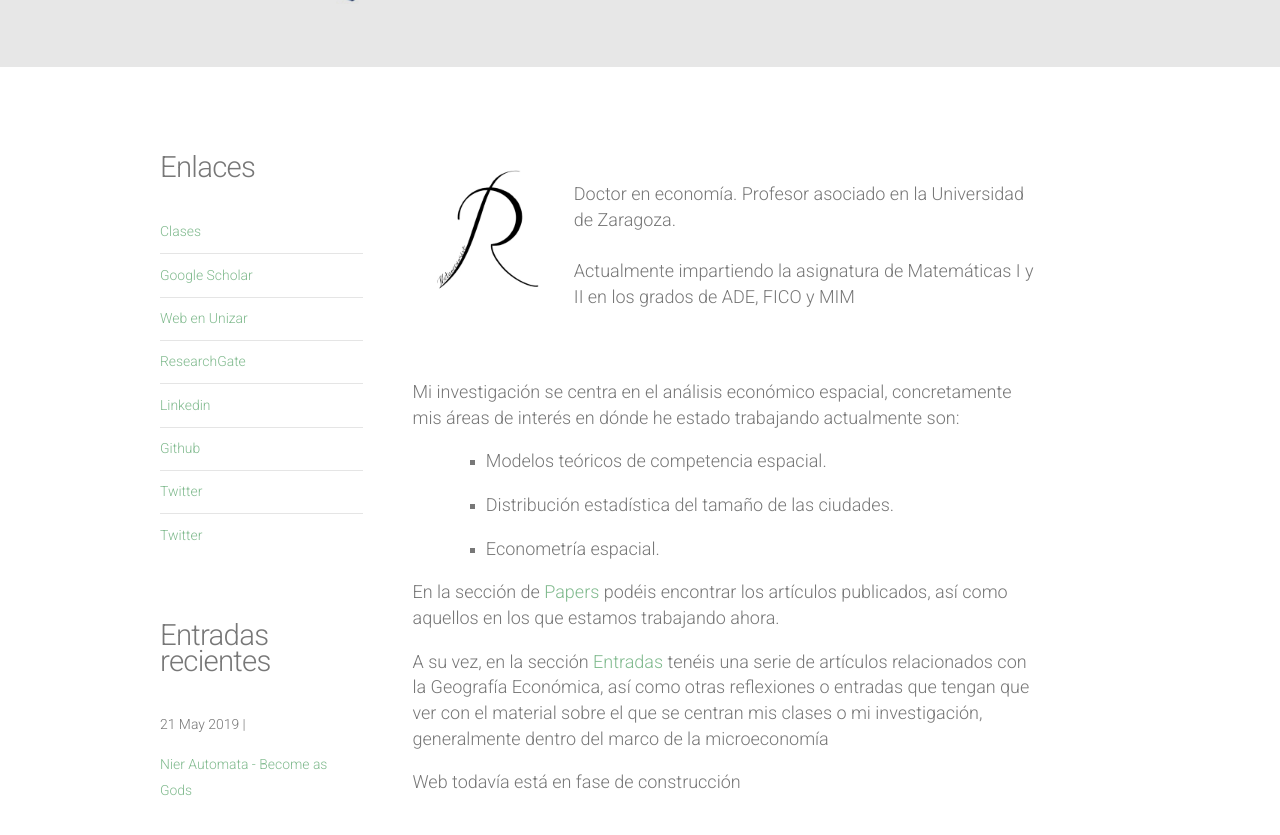
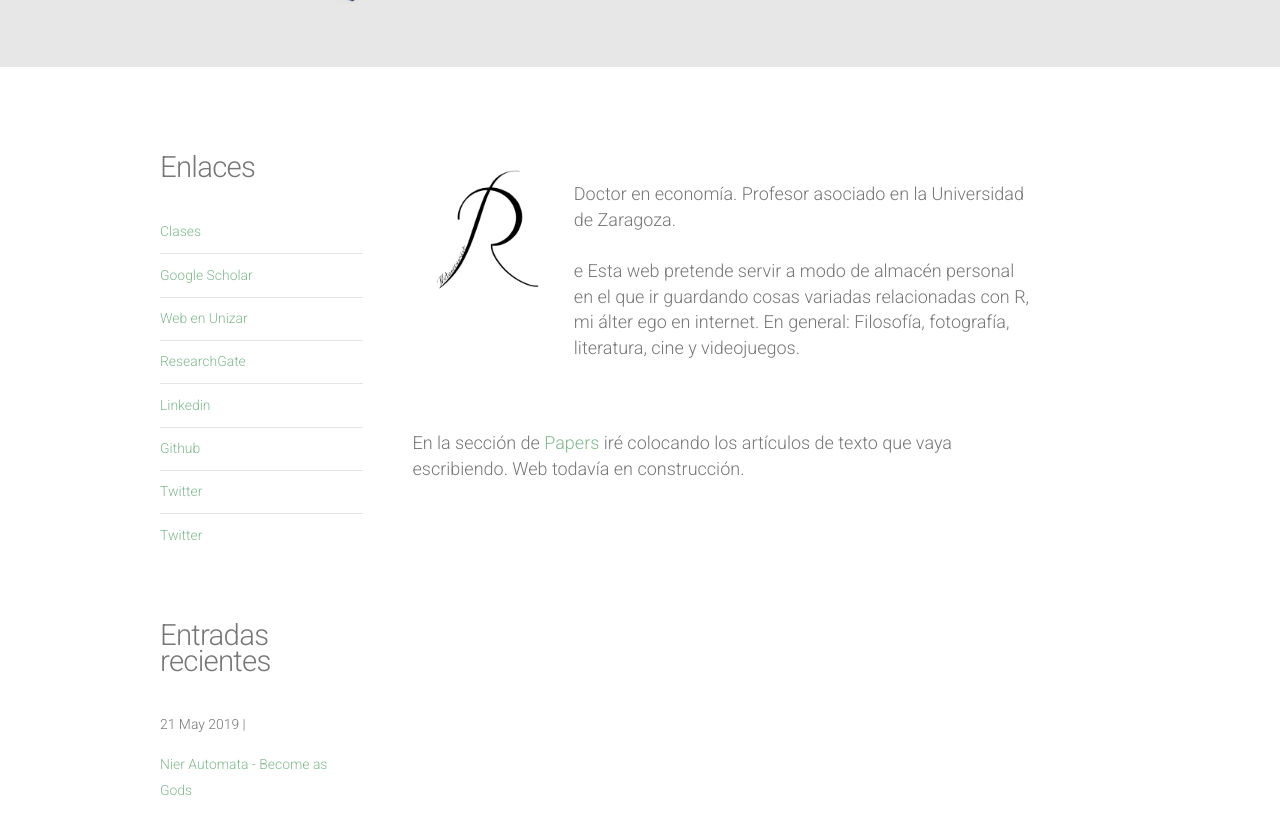
Before and after one commit to metarecursivo/metarecursivo.github.io, a Jekyll site: the page built from index.html, in a window 1280 px wide and 900 px high, scrolled down 226 px. Shown: the top 835 px of the window. Built offline with Jekyll 4.4.1, drawn with Linux system fonts in a browser that asks for light colours; nearby versions of some CDN libraries; the list of posts is cut into pages by our own code.

Commit message:
homepage

```diff
--- a/index.html
+++ b/index.html
@@ -16,24 +16,15 @@ layout: default
 					<ul>
 						<li style=margin-left:11em> <p style="font-size:18px"> Doctor en economía. Profesor asociado en la Universidad de Zaragoza.
 						<br>
-						<br>
-						Actualmente impartiendo la asignatura de Matemáticas I y II en los grados de ADE, FICO y MIM</p></li>
+						<br>e
+						Esta web pretende servir a modo de almacén personal en el que ir guardando cosas variadas relacionadas con R, mi álter ego en internet. En general: Filosofía, fotografía, literatura, cine y videojuegos. </p></li>
 					</ul>
 				</section>
 
 				<br>
 
-				<p align="left" style="font-size:18px">Mi investigación se centra en el análisis económico espacial, concretamente mis áreas de interés en dónde he estado trabajando actualmente son:</p>
-				<section align="left">
-					<ul>
-  					<li type="square" style=margin-left:5em><p style="font-size:18px">Modelos teóricos de competencia espacial.</p> </li>
-  					<li type="square" style=margin-left:5em><p style="font-size:18px">Distribución estadística del tamaño de las ciudades.</p></li>
-  					<li type="square" style=margin-left:5em><p style="font-size:18px">Econometría espacial.</p></li>
-					</ul>
-					<p align="left" style="font-size:18px">En la sección de <a href="/papers.html">Papers</a> podéis encontrar los artículos publicados, así como aquellos en los que estamos trabajando ahora.</p>
-					<p align="left" style="font-size:18px">A su vez, en la sección <a href="/entradas.html">Entradas</a> tenéis una serie de artículos relacionados con la Geografía Económica, así como otras reflexiones o entradas que tengan que ver con el material sobre el que se centran mis clases o mi investigación, generalmente dentro del marco de la microeconomía </p>
-					<p align="left" style="font-size:18px">Web todavía está en fase de construcción</p>
-				</section>
+				<p align="left" style="font-size:18px">En la sección de <a href="/entradas.html">Papers</a> iré colocando los artículos de texto que vaya escribiendo. Web todavía en construcción. </p>
+
 			</div>
 		</div>
 	</div>
```
